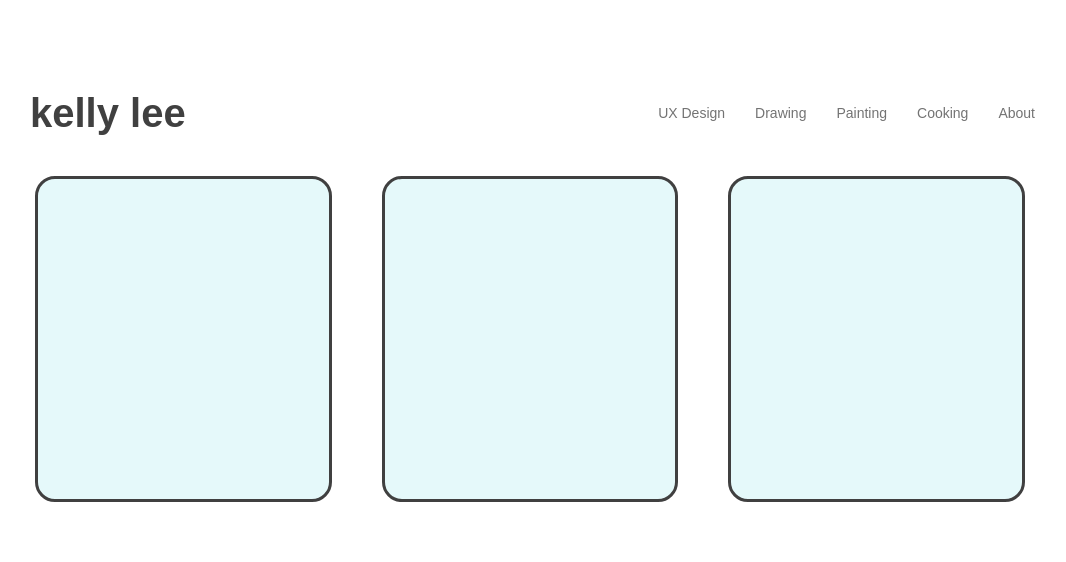
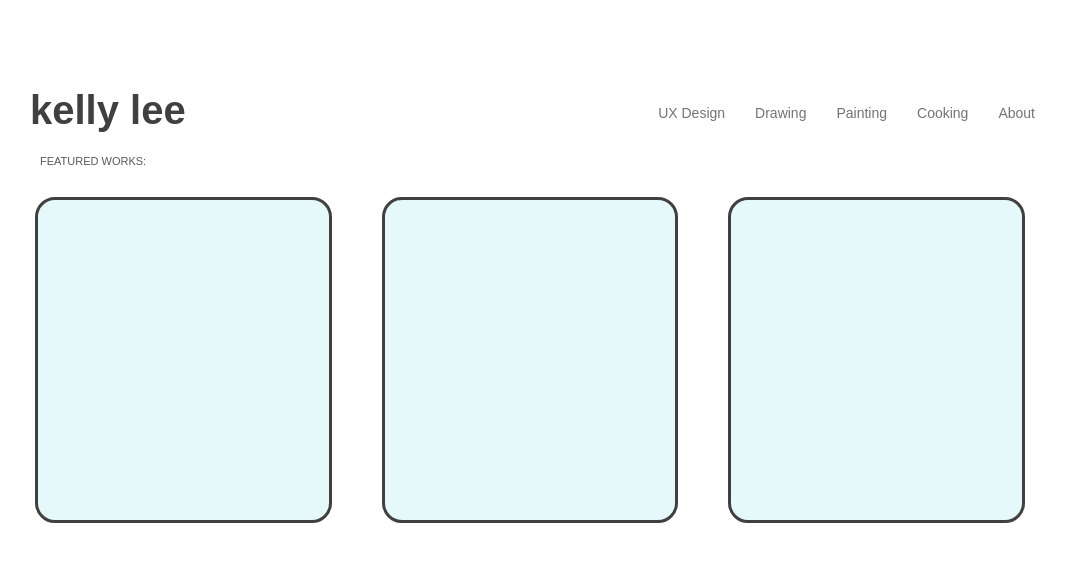
Before and after one commit to kellysooyunlee/kellysooyunlee.github.io, a plain HTML site: page index.html in a window 1280 px wide. Shown: the whole page, without its empty margins (110-1176 px from the left). Drawn offline with Linux system fonts and the light colour scheme.

Commit message:
added featured works. trying to figure out flex container

```diff
--- a/index.html
+++ b/index.html
@@ -18,10 +18,23 @@
       </ul>
     </nav>
   </header>
+  <p id='featured'>Featured works:</p>
   <main>
-  	<section class='mod'><p> </p></section>
-    <section class='mod'><p> </p></section>
-        <section class='mod'><p> </p></section>
+  	<section class='mod' id='feature1'>
+      <p>
+      <img src="">
+      </p>
+    </section>
+    <section class='mod' id='feature2'>
+      <p>
+      <img src="">
+      </p>
+    </section>
+    <section class='mod' id='feature3'>
+      <p>
+      <img src="">
+      </p>
+    </section>
   </main>
   </body>
 </html>
--- a/styles/style.css
+++ b/styles/style.css
@@ -3,7 +3,7 @@ body {
   display: flex;
   flex-direction: column;
   margin: 40px 20px;
-  padding: 50 100px;
+  padding: 50px 100px;
   justify-content: space-between;
   color: #404040;
 }
@@ -28,16 +28,25 @@ flex-direction: column;
 main {
   flex: 1;
   display: flex;
-  flex-direction: column;
+  flex-direction: row;
 }
 
 .mod {
-  flex: 1;
+  flex: 1 300px;
 /*  min-width: 300px;*/
 }
 
+/*a:hover {
+  cursor: url('./images/fire.png'), auto;
+}
+*/
 
-nav a {
+#featured {
+  margin-top: 20px;
+  margin-left: 30px;
+}
+
+nav a{
   font-family: 'System UI', sans-serif;
   font-weight: 400;
   font-size: 14px;
@@ -48,6 +57,7 @@ nav a {
 
 nav a:hover {
   color: #404040;
+  cursor: url('./images/fire.png'), auto;
 }
 
 header {
@@ -68,18 +78,22 @@ nav ul li {
   padding: 15px;
 }
 
-article {
-  background-color: none;
-/*  box-sizing: border-box;*/
+
+p {
+  font-family: 'System UI', sans-serif;
+  font-weight: 400;
+  font-size: 14px;
+  color: #404040;
 }
 
-section {
-/*  border: 1px solid grey;*/
+#featured {
+  font-family: 'System UI', sans-serif;
+  font-weight: 400;
+  font-size: 11px;
+  color: #595959;
+  text-transform: uppercase;
 }
 
-.content {
-  padding: 50px;
-}
 
 .mod {
   height: 300px;
@@ -88,21 +102,9 @@ section {
   background-color: #E5F9FA;
   border: solid 3px #404040;
   border-radius: 20px;
-  margin: 40px 25px;
+  margin: 30px 25px;
 }
 
-/*aside {
-  background-color: none;
-  padding: 50px;
-  box-sizing: border-box;
-}
-
-footer {
-  background-color: none;
-  padding: 50px;
-  box-sizing: border-box;
-}
-*/
 
 /*MEDIA QUERIES*/
 @media screen and (min-width: 1025px) {
@@ -112,25 +114,20 @@ footer {
     }
 
   .logo {
-    justify-content: left;
-    align-items: left;
+    flex-wrap: nowrap;
+    display: flex;
+    justify-content: flex-start;
+    align-items: flex-start;
   }
 
   nav {
     justify-content: left;
   }
+
+  main {
+    flex-basis: 300px;
+    }
+
 }
 
 /* --- MEDIA QUERIES END -- */
-  main {
-          flex-direction: row;
-      }
-
-      aside {
-          flex: 1;
-      }
-
-      article {
-          flex: 3;
-      }
-  }
```
Also changed, not shown: images/fire copy.png (added), images/fire.png (added), 2 other files.
